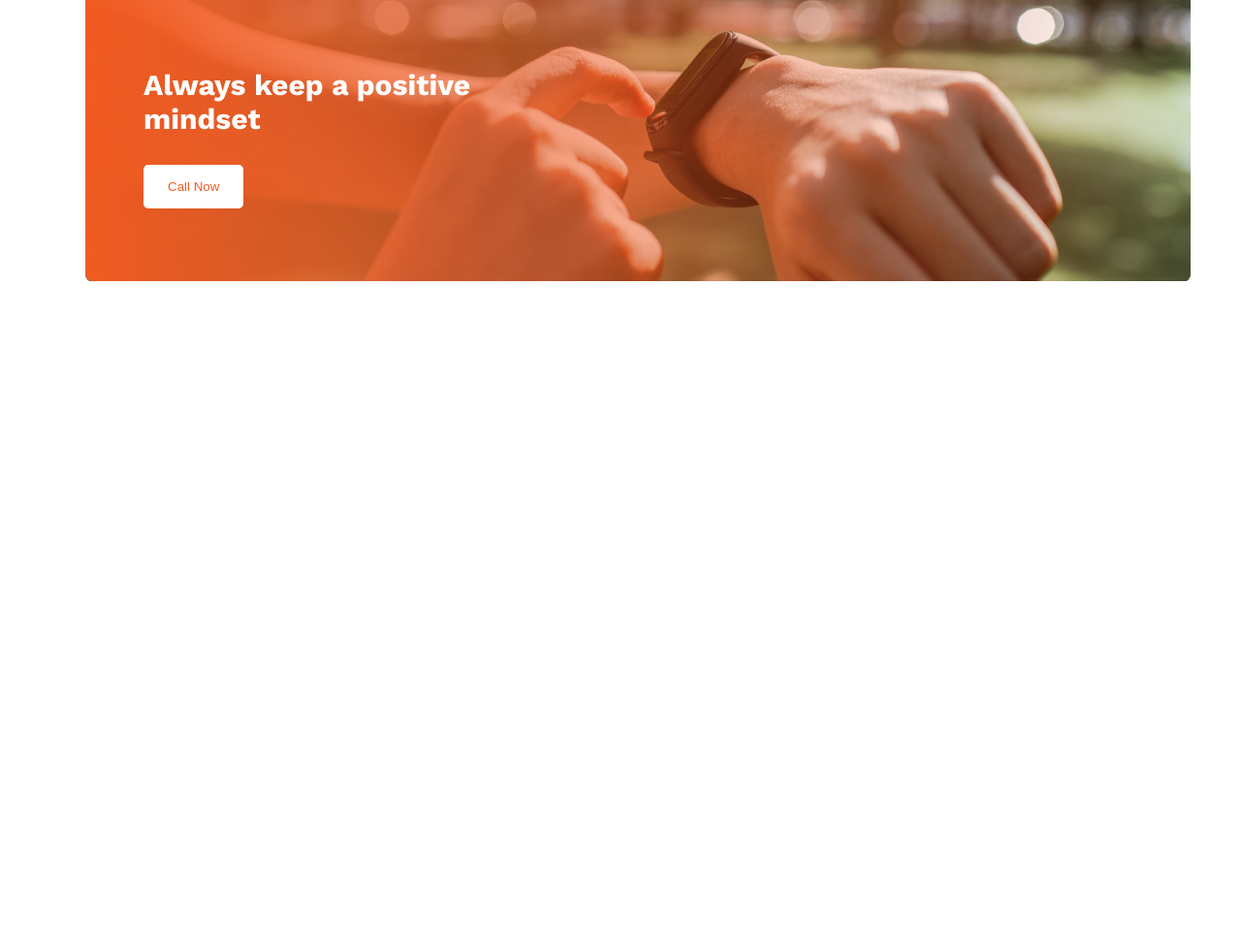
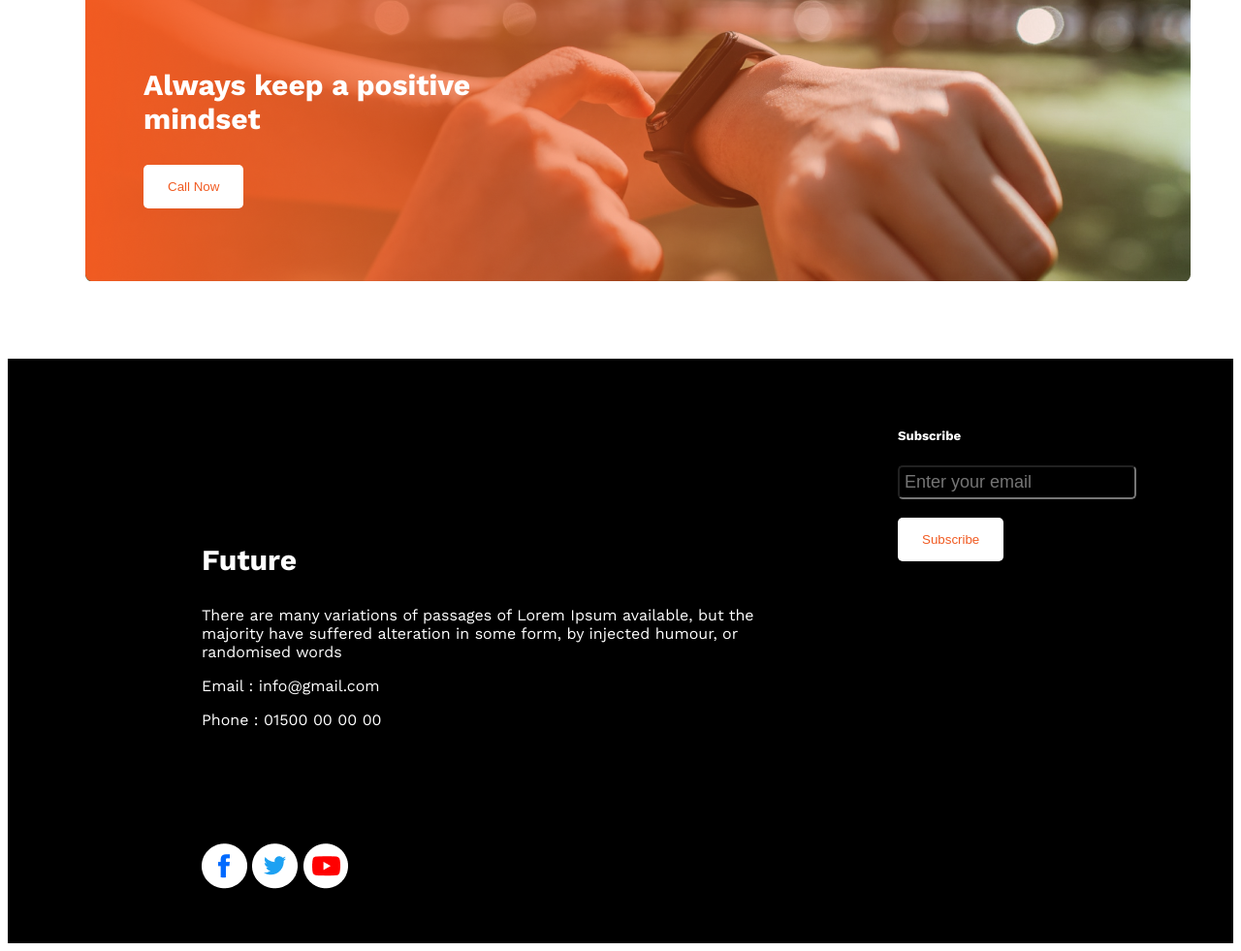
Before and after one commit to Elora21y/new-year, a plain HTML site: page index.html in a window 1280 px wide. Shown: the part 2166-3147 px from the top of the page at 97% size. Before the commit the page ends 2536 px from the top, so only its background shows below. Drawn offline with nearby package versions, Linux system fonts and the light colour scheme.

Commit message:
added foot

```diff
--- a/index.html
+++ b/index.html
@@ -38,7 +38,7 @@
                       <li>Contrary to popular simply.</li>
                   </ul>
                </div>
-        </div>
+            </div>
         </section>
         <section>
             <h3 id="plan-title" class="year-title">My Plans</h3>
@@ -76,6 +76,34 @@
             </div>
         </section>
     </main>
-    <footer></footer>
+    <footer>
+        <div class="footer">
+            <div class="form-info">
+                <div class="info">
+                <h3 class="mindset-title">Future</h3>
+                <p class="footer-context">There are many variations of passages of Lorem Ipsum available, but the majority have suffered alteration in some form, by injected humour, or randomised words</p>
+
+
+
+                   <p class="footer-context">Email : info@gmail.com</p>
+                   <p class="footer-context">Phone : 01500 00 00 00</p>
+
+                </div>
+               <div class="links-image">
+                   <img src="images/icons/fb.png" alt="">
+                   <img src="images/icons/twitter.png" alt="">
+                   <img src="images/icons/youtube.png" alt="">
+               </div>
+
+            </div>
+
+            <div class="form">
+                   <h5>Subscribe</h5>
+                   <input type="email" name="" id="" placeholder="Enter your email"><br><br>
+                   <button class="btn-primary">Subscribe</button>
+            </div>
+
+        </div>
+    </footer>
 </body>
 </html>
--- a/styles/newyear.css
+++ b/styles/newyear.css
@@ -127,3 +127,41 @@ main section{
     height: 300px;
     width: 1140px;
  }
+ footer{
+    background-color: black;
+    padding: 50px 100px;
+ }
+ .footer{
+    display: flex;
+    justify-content: space-between;
+ }
+  .foot{
+    max-width: 485;
+  }
+ .footer-context{
+    color: white;
+    font-size: 16px;
+    /* line-height: 26; */
+    text-align: left;
+
+ }
+ .info{
+    margin-top: 10px;
+    padding: 100px;
+ }
+ .links-image{
+    padding: 2px 100px;
+    gap: 30px;
+ }
+ .form > input{
+    color: white;
+    background-color: black;
+    font-size: 18px;
+    padding: 5px;
+    border-radius: 5px;
+
+ }
+ .form > h5{
+    color: white;
+
+ }
```
